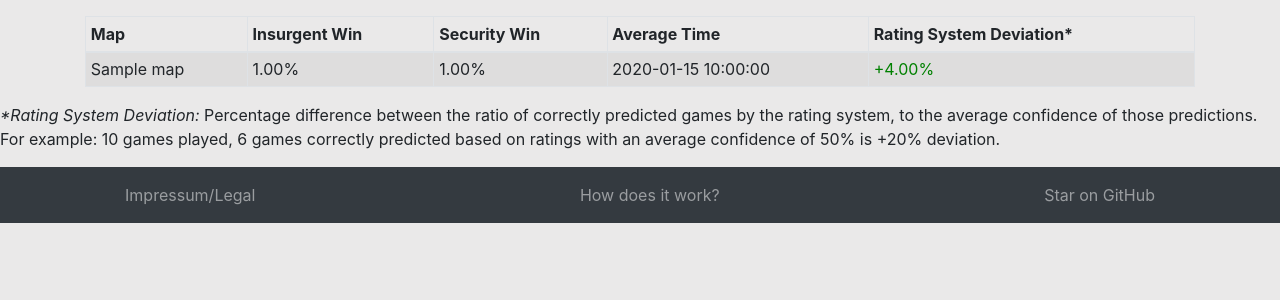
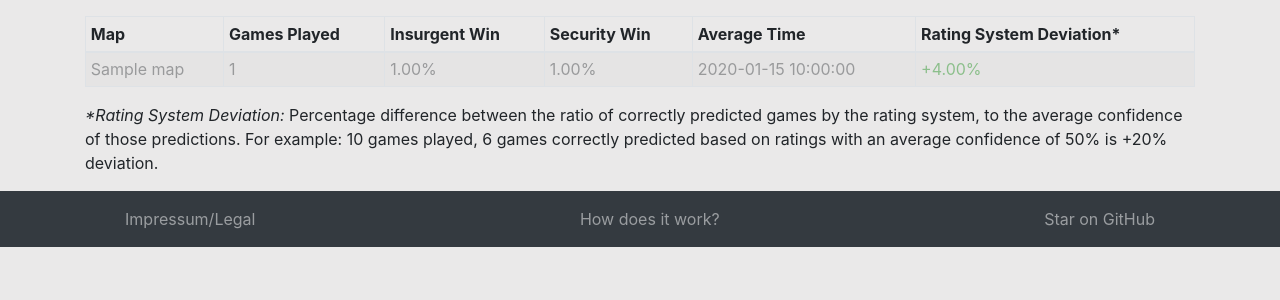
Before and after one commit to FAUSheppy/open-web-leaderboard, a Flask app: template templates/maps.html in a window 1280 px wide. Shown: the part 56-356 px from the top of the page. Run offline with Flask 2, Linux system fonts and the light colour scheme; the template is opened without the code that fills it: most values are stand-ins (such as "Sample title", 1, 10 or a date in 2020); parts of the project's set-up code (start-up, migrations or seed data) failed here and were passed over; some libraries are stand-ins or nearby versions.

Commit message:
improve maps display & selection

```diff
--- a/templates/maps.html
+++ b/templates/maps.html
@@ -29,17 +29,19 @@
                     cellspacing="0" width="100%">
                 <thead>
                     <tr>
-                        <th class="th-sm">Map</th>
-                        <th class="th-sm">Insurgent Win</th>
-                        <th class="th-sm">Security Win</th>
-                        <th class="th-sm">Average Time</th>
-                        <th class="th-sm">Rating System Deviation*</th>
+                        <th class="th-sm font-weight-bold">Map</th>
+                        <th class="th-sm font-weight-bold">Games Played</th>
+                        <th class="th-sm font-weight-bold">Insurgent Win</th>
+                        <th class="th-sm font-weight-bold">Security Win</th>
+                        <th class="th-sm font-weight-bold">Average Time</th>
+                        <th class="th-sm font-weight-bold">Rating System Deviation*</th>
                     </tr>
                 </thead>
                 <tbody>
                 {% for m in maps %}
-                    <tr>
+		    <tr {% if m.totalGames < 20 %} style="opacity: 0.4;" {% endif %}>
                        <td>{{ m.mapName }}</td>
+                       <td>{{ m.totalGames }}</td>
                        <td>{{ '%0.2f' | format(m.insurgentWinPercent) }}%</td>
                        <td>{{ '%0.2f' | format(m.securityWinPercent) }}%</td>
                        <td>{{ m.averageTime }}</td>
@@ -54,10 +56,12 @@
                 {% endfor %}
                 </tbody>
             </table>
+	  <div class="mt-2 mb-2">
+            <p>
+                <i>*Rating System Deviation:</i> Percentage difference between the ratio of correctly predicted games by the rating system, to the average confidence of those predictions. For example: 10 games played, 6 games correctly predicted based on ratings with an average confidence of 50% is +20% deviation.
+            </p>
+	  </div>
         </div>
-        <p>
-            <i>*Rating System Deviation:</i> Percentage difference between the ratio of correctly predicted games by the rating system, to the average confidence of those predictions. For example: 10 games played, 6 games correctly predicted based on ratings with an average confidence of 50% is +20% deviation.
-        </p>
         {% include 'footer.html' %}
     </body>
 </html>
```
